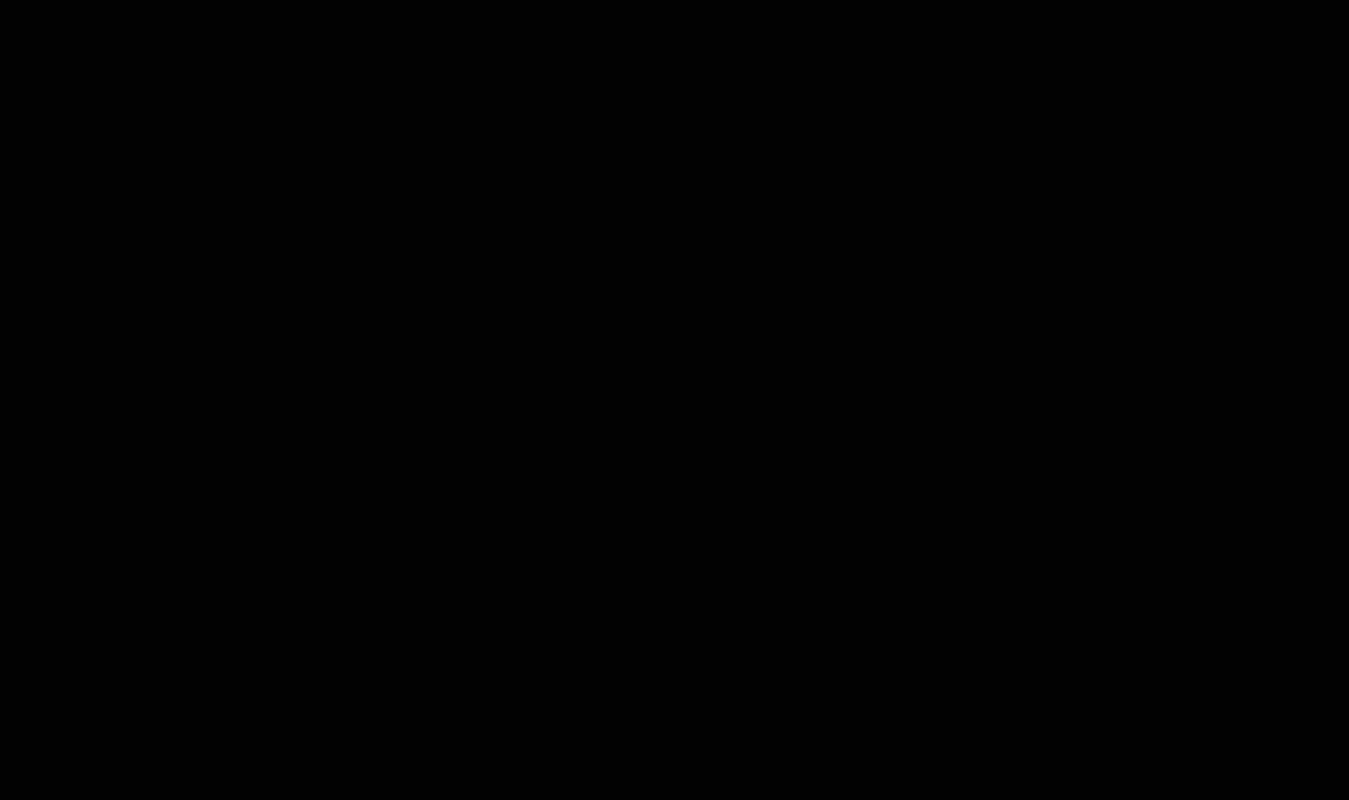
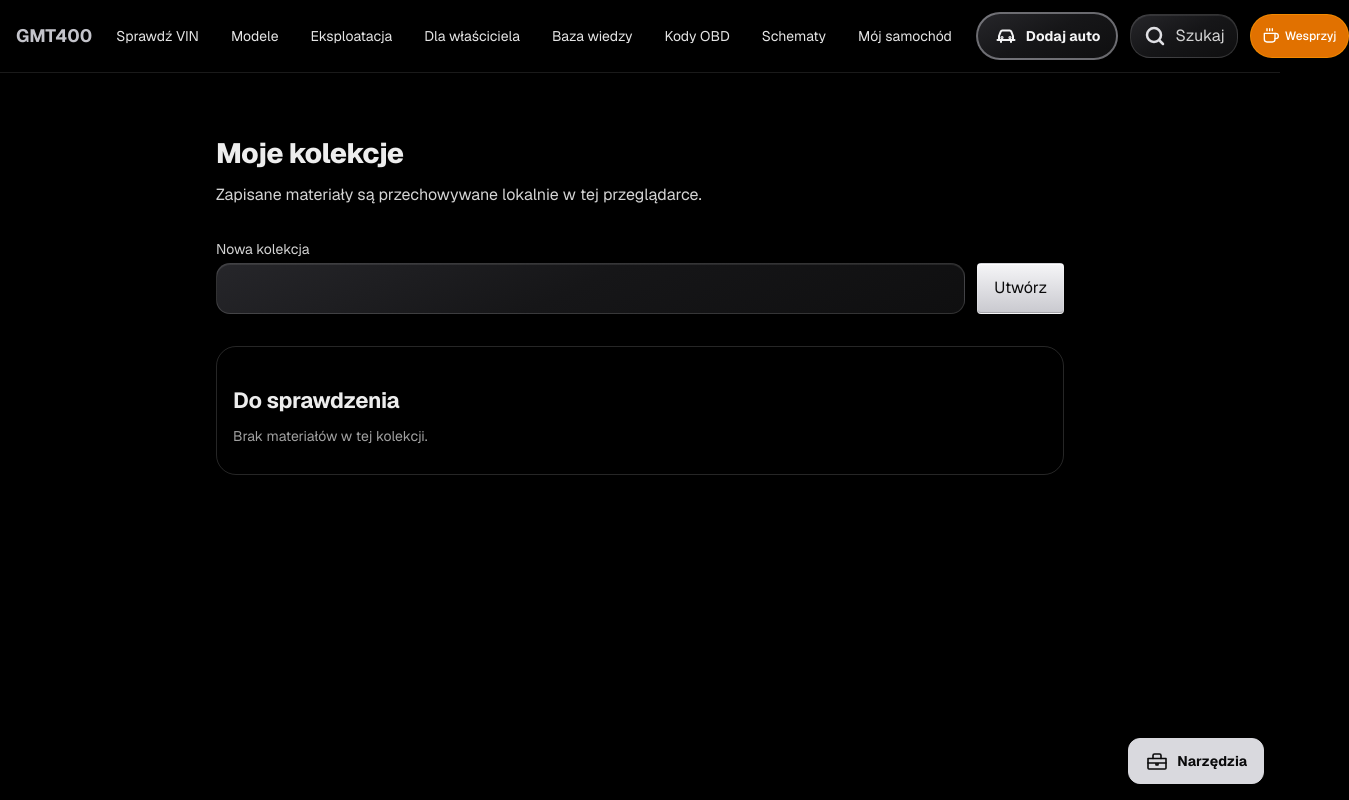
Before and after one commit to tsrc4mm9gg-netizen/gmt400-app, a Next.js app: page /moje-kolekcje in a window 1280 px wide. Before the commit this address had no page. Shown: the top 800 px of the page, 1349 px wide, since content can reach past the window. Built offline with nearby package versions, Linux system fonts and the light colour scheme.

Commit message:
feat(ux): add saved material button and collections page

```diff
--- /dev/null
+++ b/src/app/SavedMaterialButton.tsx
@@ -0,0 +1,36 @@
+'use client';
+import { useEffect, useState } from 'react';
+import { DEFAULT_COLLECTION_ID, SAVED_EVENT, readSaved, removeSaved, saveMaterial } from '../lib/saved-materials';
+
+type Props = { id: string; title: string; href: string; type: string };
+
+export default function SavedMaterialButton({ id, title, href, type }: Props) {
+  const [saved, setSaved] = useState(false);
+  const [message, setMessage] = useState('');
+
+  useEffect(() => {
+    const sync = () => setSaved(readSaved().items.some(item => item.id === id));
+    sync();
+    window.addEventListener(SAVED_EVENT, sync);
+    window.addEventListener('storage', sync);
+    return () => { window.removeEventListener(SAVED_EVENT, sync); window.removeEventListener('storage', sync); };
+  }, [id]);
+
+  const toggle = () => {
+    if (saved) {
+      removeSaved(id);
+      setMessage('Usunięto z zapisanych.');
+    } else {
+      saveMaterial({ id, title, href, type, collectionId: DEFAULT_COLLECTION_ID });
+      setMessage('Zapisano w kolekcji „Do sprawdzenia”.');
+    }
+  };
+
+  return <>
+    <button type="button" onClick={toggle} aria-pressed={saved} className="inline-flex min-h-11 items-center gap-2 rounded-xl border border-white/20 bg-[linear-gradient(180deg,#2a2a2f,#151517)] px-4 text-sm font-semibold text-white shadow-[inset_0_1px_0_rgba(255,255,255,0.12)] hover:border-silver-400 focus-visible:outline focus-visible:outline-2 focus-visible:outline-silver-500">
+      <span aria-hidden="true">{saved ? '★' : '☆'}</span>
+      {saved ? 'Zapisano' : 'Zapisz'}
+    </button>
+    <p role="status" className="sr-only">{message}</p>
+  </>;
+}
--- /dev/null
+++ b/src/app/moje-kolekcje/page.tsx
@@ -0,0 +1,70 @@
+'use client';
+import { useEffect, useState, type FormEvent } from 'react';
+import Link from 'next/link';
+import { DEFAULT_COLLECTION_ID, SAVED_EVENT, clearCollection, createCollection, readSaved, removeCollection, removeSaved, changeCollection, type SavedCollection, type SavedMaterial } from '../../lib/saved-materials';
+
+export default function SavedCollectionsPage() {
+  const [items, setItems] = useState<SavedMaterial[]>([]);
+  const [collections, setCollections] = useState<SavedCollection[]>([]);
+  const [name, setName] = useState('');
+  const [message, setMessage] = useState('');
+
+  useEffect(() => {
+    const sync = () => {
+      const state = readSaved();
+      setItems(state.items);
+      setCollections(state.collections);
+    };
+    sync();
+    window.addEventListener(SAVED_EVENT, sync);
+    window.addEventListener('storage', sync);
+    return () => { window.removeEventListener(SAVED_EVENT, sync); window.removeEventListener('storage', sync); };
+  }, []);
+
+  const submit = (event: FormEvent) => {
+    event.preventDefault();
+    const created = createCollection(name);
+    if (!created) { setMessage('Nie udało się utworzyć kolekcji. Sprawdź nazwę.'); return; }
+    setName('');
+    setMessage(`Utworzono kolekcję „${created.name}”.`);
+  };
+
+  return <main id="main-content" className="mx-auto min-h-screen max-w-4xl bg-black px-5 py-10 pb-28 text-white">
+    <h1 className="text-3xl text-silver-400">Moje kolekcje</h1>
+    <p className="mt-2 text-neutral-300">Zapisane materiały są przechowywane lokalnie w tej przeglądarce.</p>
+    <form onSubmit={submit} className="mt-6 flex flex-wrap items-end gap-3">
+      <label className="block min-w-0 flex-1">
+        <span className="block text-sm text-neutral-300">Nowa kolekcja</span>
+        <input value={name} onChange={event => setName(event.target.value)} maxLength={60} className="mt-1 block min-h-11 w-full rounded border border-white/20 bg-neutral-900 p-3 focus-visible:outline focus-visible:outline-2 focus-visible:outline-silver-500" />
+      </label>
+      <button type="submit" className="min-h-11 rounded border border-white/20 bg-silver-600 px-4 py-3 font-semibold text-neutral-950 focus-visible:outline focus-visible:outline-2 focus-visible:outline-silver-500">Utwórz</button>
+    </form>
+    <p role="status" className="mt-3 text-sm text-silver-400">{message}</p>
+    <section aria-label="Zapisane materiały" className="mt-8 space-y-8">
+      {collections.map(collection => {
+        const collectionItems = items.filter(item => item.collectionId === collection.id);
+        return <div key={collection.id} className="rounded-xl border border-white/15 p-4">
+          <div className="flex flex-wrap items-center justify-between gap-3">
+            <h2 className="text-lg text-silver-400">{collection.name}</h2>
+            {collection.id !== DEFAULT_COLLECTION_ID && <button type="button" onClick={() => { removeCollection(collection.id); setMessage(`Usunięto kolekcję „${collection.name}”.`); }} className="min-h-11 rounded border border-white/20 px-3 text-sm text-neutral-200 focus-visible:outline focus-visible:outline-2 focus-visible:outline-silver-500">Usuń kolekcję</button>}
+          </div>
+          {collectionItems.length ? <ul className="mt-3 space-y-2">
+            {collectionItems.map(item => <li key={item.id} className="rounded border border-white/10 p-3">
+              <div className="flex flex-wrap items-center justify-between gap-3">
+                <Link href={item.href} className="min-h-11 flex-1 text-silver-400 underline">{item.title}</Link>
+                <button type="button" onClick={() => { removeSaved(item.id); setMessage('Usunięto materiał.'); }} className="min-h-11 rounded border border-white/20 px-3 text-sm text-neutral-200 focus-visible:outline focus-visible:outline-2 focus-visible:outline-silver-500">Usuń</button>
+              </div>
+              <label className="mt-2 block text-xs text-neutral-400">
+                Kolekcja
+                <select value={item.collectionId} onChange={event => { changeCollection(item.id, event.target.value); setMessage('Przeniesiono materiał.'); }} className="mt-1 block min-h-11 w-full rounded border border-white/20 bg-neutral-900 p-3 focus-visible:outline focus-visible:outline-2 focus-visible:outline-silver-500">
+                  {collections.map(option => <option key={option.id} value={option.id}>{option.name}</option>)}
+                </select>
+              </label>
+            </li>)}
+          </ul> : <p className="mt-3 text-sm text-neutral-400">Brak materiałów w tej kolekcji.</p>}
+          {collectionItems.length > 0 && <button type="button" onClick={() => { clearCollection(collection.id); setMessage(`Wyczyszczono kolekcję „${collection.name}”.`); }} className="mt-3 min-h-11 rounded border border-white/20 px-3 text-sm text-neutral-200 focus-visible:outline focus-visible:outline-2 focus-visible:outline-silver-500">Wyczyść kolekcję</button>}
+        </div>;
+      })}
+    </section>
+  </main>;
+}
```
